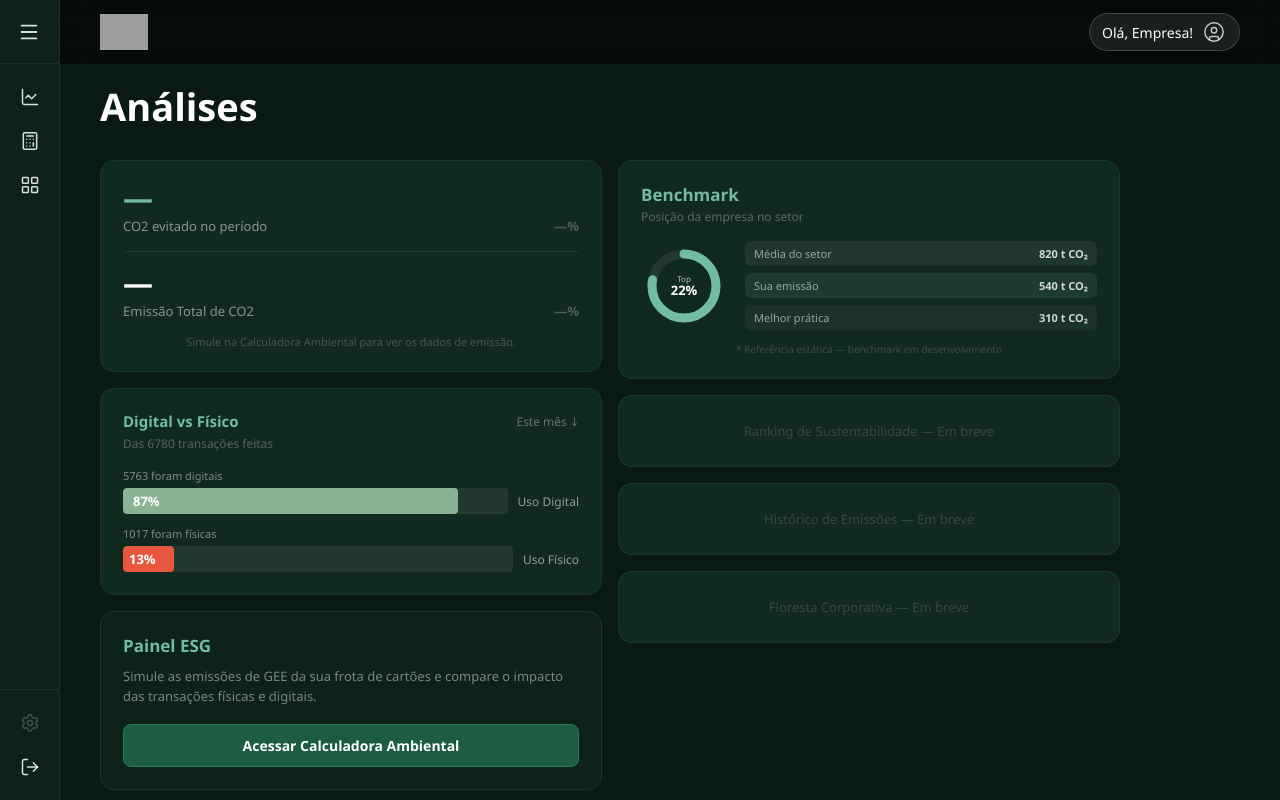
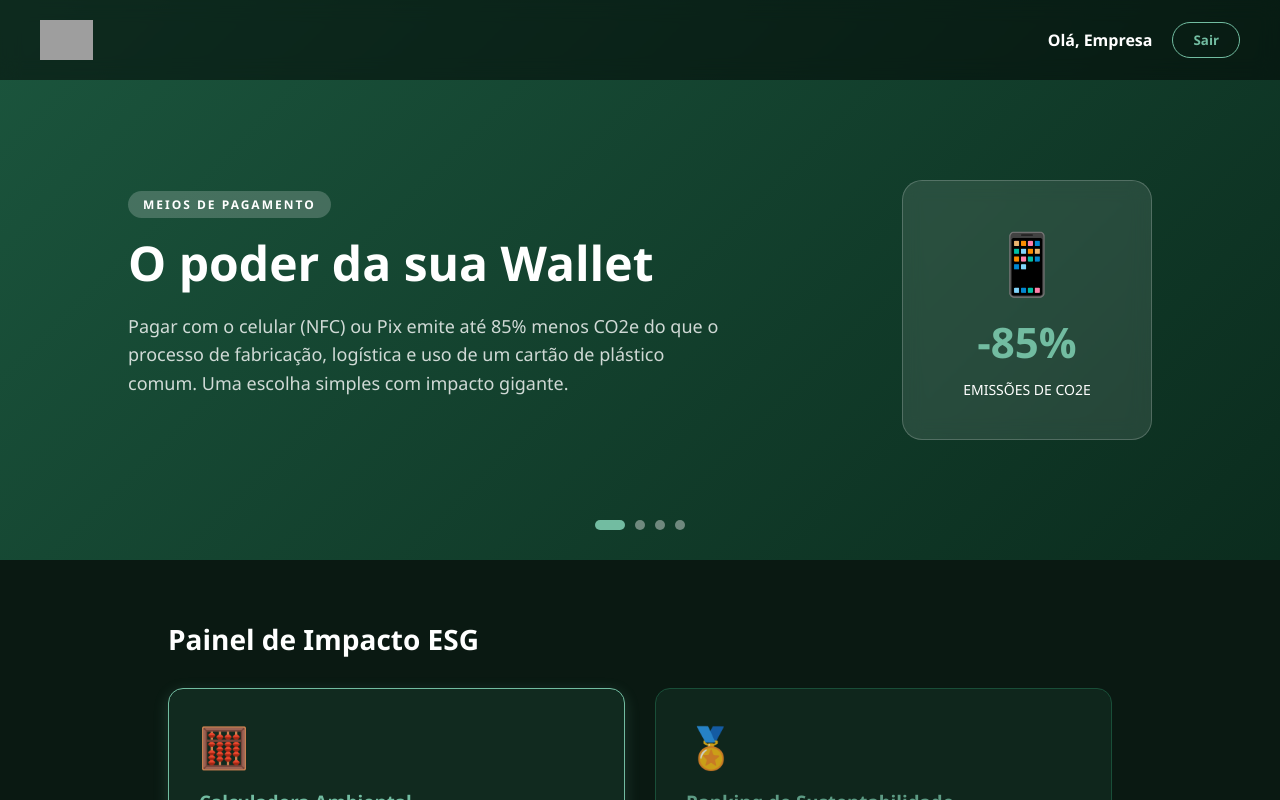
Before and after one commit to Lucascbayma/CICLE, a React (Create React App) app in the folder frontend/: page /empresa in a window 1280 px wide. Shown: the top 800 px of the page. Built offline with nearby package versions, Linux system fonts and the light colour scheme; grey boxes are pictures that could not be loaded.

Commit message:
Voltando tela de empresa antiga

```diff
--- a/frontend/src/Empresa.js
+++ b/frontend/src/Empresa.js
@@ -1,207 +1,138 @@
-import React from 'react';
+import React, { useState, useEffect } from 'react';
 import { useNavigate } from 'react-router-dom';
-import { UserCircle } from 'lucide-react';
 import './App.css';
 import logoImg from './cicle.png';
-import SidebarMenu from './SidebarMenu';
 
 function Empresa() {
     const navigate = useNavigate();
+    const [currentSlide, setCurrentSlide] = useState(0);
 
-    const R    = 32;
-    const circ = 2 * Math.PI * R;
-    const dash = circ * 0.78;
+    const slides = [
+        {
+            id: 1,
+            tag: "MEIOS DE PAGAMENTO",
+            title: "O poder da sua Wallet",
+            description: "Pagar com o celular (NFC) ou Pix emite até 85% menos CO2e do que o processo de fabricação, logística e uso de um cartão de plástico comum. Uma escolha simples com impacto gigante.",
+            metric: "-85%",
+            metricLabel: "Emissões de CO2e",
+            bgGradient: "linear-gradient(135deg, rgba(29, 92, 66, 0.9) 0%, rgba(11, 46, 31, 0.9) 100%)",
+            icon: "📱"
+        },
+        {
+            id: 2,
+            tag: "MOBILIDADE URBANA",
+            title: "Menos trânsito, mais respiro",
+            description: "Trocar o carro particular pelo transporte público ou bicicleta apenas duas vezes na semana pode economizar até 300 kg de carbono por ano. O planeta agradece.",
+            metric: "300 kg",
+            metricLabel: "Poupados por ano",
+            bgGradient: "linear-gradient(135deg, rgba(114, 188, 161, 0.9) 0%, rgba(29, 92, 66, 0.9) 100%)",
+            icon: "🚲"
+        },
+        {
+            id: 3,
+            tag: "CONSUMO CONSCIENTE",
+            title: "Faturas e Recibos Digitais",
+            description: "A cada 10 recibos de papel evitados, economizamos água, madeira e reduzimos emissões do transporte de correspondências. Ative suas notificações 100% digitais.",
+            metric: "100%",
+            metricLabel: "Sustentável",
+            bgGradient: "linear-gradient(135deg, rgba(126, 164, 136, 0.9) 0%, rgba(45, 84, 57, 0.9) 100%)",
+            icon: "🧾"
+        },
+        {
+            id: 4,
+            tag: "ALIMENTAÇÃO",
+            title: "Valorize o comércio local",
+            description: "Comprar alimentos produzidos perto de você reduz drasticamente as emissões causadas pelo transporte em caminhões e navios. Use seu benefício no bairro!",
+            metric: "-40%",
+            metricLabel: "Emissões logísticas",
+            bgGradient: "linear-gradient(135deg, rgba(46, 125, 93, 0.9) 0%, rgba(15, 61, 43, 0.9) 100%)",
+            icon: "🛒"
+        }
+    ];
 
-    const cardBase = {
-        backgroundColor: '#112a1f',
-        border: '1px solid #1a3828',
-        borderRadius: '14px',
-        padding: '22px',
-    };
+    useEffect(() => {
+        const timer = setInterval(() => {
+            setCurrentSlide((prev) => (prev === slides.length - 1 ? 0 : prev + 1));
+        }, 12000);
+        return () => clearInterval(timer);
+    }, [slides.length]);
 
     return (
-        <div style={{
-            backgroundColor: '#0a1912', minHeight: '100vh',
-            fontFamily: 'sans-serif', paddingLeft: '60px', boxSizing: 'border-box',
-        }}>
-            <SidebarMenu />
+        <div style={{ backgroundColor: '#0a1912', minHeight: '100vh', width: '100%', fontFamily: 'sans-serif' }}>
 
-            {/* Header fixo */}
-            <header style={{
-                display: 'flex', justifyContent: 'space-between', alignItems: 'center',
-                padding: '0 40px', height: '64px',
-                backgroundColor: 'rgba(0,0,0,0.5)', position: 'fixed',
-                left: '60px', right: 0, top: 0, zIndex: 100,
-                boxSizing: 'border-box', backdropFilter: 'blur(10px)',
-            }}>
-                <img src={logoImg} alt="Cicle Logo" style={{ height: '36px' }} />
-                <div style={{
-                    display: 'flex', alignItems: 'center', gap: '10px',
-                    backgroundColor: 'rgba(255,255,255,0.08)',
-                    border: '1px solid rgba(255,255,255,0.18)',
-                    borderRadius: '999px', padding: '7px 14px 7px 12px',
-                }}>
-                    <span style={{ color: 'white', fontSize: '14px', fontWeight: '500', whiteSpace: 'nowrap' }}>
-                        Olá, Empresa!
-                    </span>
-                    <UserCircle size={22} color="rgba(255,255,255,0.75)" strokeWidth={1.6} />
+            <header style={{ display: 'flex', justifyContent: 'space-between', alignItems: 'center', padding: '20px 40px', backgroundColor: 'rgba(0,0,0,0.5)', position: 'fixed', width: '100%', top: 0, zIndex: 100, boxSizing: 'border-box', backdropFilter: 'blur(10px)' }}>
+                <img src={logoImg} alt="Cicle Logo" style={{ height: '40px' }} />
+                <div style={{ display: 'flex', gap: '20px', alignItems: 'center' }}>
+                    <span style={{ color: 'white', fontWeight: 'bold' }}>Olá, Empresa</span>
+                    <button onClick={() => navigate('/')} style={{ background: 'transparent', border: '1px solid #72bca1', color: '#72bca1', padding: '8px 20px', borderRadius: '20px', cursor: 'pointer', fontWeight: 'bold' }}>Sair</button>
                 </div>
             </header>
 
-            {/* Conteúdo principal */}
-            <div style={{ padding: '80px 40px 60px', maxWidth: '1100px' }}>
-
-                <h1 style={{ color: 'white', fontSize: '38px', fontWeight: '800', margin: '0 0 28px 0' }}>
-                    Análises
-                </h1>
-
-                <div style={{ display: 'grid', gridTemplateColumns: '1fr 1fr', gap: '16px', alignItems: 'start' }}>
-
-                    {/* ── Coluna esquerda ── */}
-                    <div style={{ display: 'flex', flexDirection: 'column', gap: '16px' }}>
-
-                        {/* CO2 corporativo */}
-                        <div style={cardBase}>
-                            <div style={{ paddingBottom: '16px', marginBottom: '16px', borderBottom: '1px solid rgba(255,255,255,0.07)' }}>
-                                <div style={{ display: 'flex', justifyContent: 'space-between', alignItems: 'flex-end' }}>
-                                    <div>
-                                        <p style={{ color: '#72bca1', fontSize: '30px', fontWeight: '800', margin: 0, lineHeight: 1 }}>
-                                            —
-                                        </p>
-                                        <p style={{ color: 'rgba(255,255,255,0.5)', fontSize: '13px', margin: '4px 0 0' }}>
-                                            CO2 evitado no período
-                                        </p>
-                                    </div>
-                                    <span style={{ color: 'rgba(255,255,255,0.25)', fontSize: '13px', fontWeight: '700' }}>—%</span>
-                                </div>
-                            </div>
-                            <div style={{ display: 'flex', justifyContent: 'space-between', alignItems: 'flex-end' }}>
-                                <div>
-                                    <p style={{ color: 'white', fontSize: '30px', fontWeight: '800', margin: 0, lineHeight: 1 }}>
-                                        —
-                                    </p>
-                                    <p style={{ color: 'rgba(255,255,255,0.5)', fontSize: '13px', margin: '4px 0 0' }}>
-                                        Emissão Total de CO2
-                                    </p>
-                                </div>
-                                <span style={{ color: 'rgba(255,255,255,0.25)', fontSize: '13px', fontWeight: '700' }}>—%</span>
-                            </div>
-                            <p style={{ color: 'rgba(255,255,255,0.22)', fontSize: '11px', marginTop: '14px', marginBottom: 0, textAlign: 'center' }}>
-                                Simule na Calculadora Ambiental para ver os dados de emissão.
-                            </p>
-                        </div>
-
-                        {/* Digital vs Físico */}
-                        <div style={cardBase}>
-                            <div style={{ display: 'flex', justifyContent: 'space-between', alignItems: 'center', marginBottom: '4px' }}>
-                                <h3 style={{ color: '#72bca1', margin: 0, fontSize: '15px', fontWeight: '700' }}>Digital vs Físico</h3>
-                                <span style={{ color: 'rgba(255,255,255,0.35)', fontSize: '12px' }}>Este mês ↓</span>
-                            </div>
-                            <p style={{ color: 'rgba(255,255,255,0.28)', fontSize: '12px', margin: '0 0 16px' }}>
-                                Das 6780 transações feitas
-                            </p>
-
-                            <div style={{ marginBottom: '12px' }}>
-                                <p style={{ color: 'rgba(255,255,255,0.45)', fontSize: '11px', margin: '0 0 5px' }}>5763 foram digitais</p>
-                                <div style={{ display: 'flex', alignItems: 'center', gap: '10px' }}>
-                                    <div style={{ flex: 1, backgroundColor: 'rgba(255,255,255,0.07)', borderRadius: '4px', height: '26px', overflow: 'hidden' }}>
-                                        <div style={{ width: '87%', height: '100%', backgroundColor: '#8ab493', borderRadius: '4px', display: 'flex', alignItems: 'center', paddingLeft: '10px' }}>
-                                            <span style={{ color: 'white', fontWeight: '700', fontSize: '13px' }}>87%</span>
-                                        </div>
-                                    </div>
-                                    <span style={{ color: 'rgba(255,255,255,0.55)', fontSize: '12px', whiteSpace: 'nowrap' }}>Uso Digital</span>
-                                </div>
+            <section style={{ position: 'relative', height: '70vh', width: '100%', overflow: 'hidden', marginTop: '0' }}>
+                {slides.map((slide, index) => (
+                    <div
+                        key={slide.id}
+                        style={{ position: 'absolute', top: 0, left: 0, width: '100%', height: '100%', background: slide.bgGradient, opacity: index === currentSlide ? 1 : 0, transition: 'opacity 1s ease-in-out', display: 'flex', alignItems: 'center', justifyContent: 'center', padding: '0 10%', boxSizing: 'border-box' }}
+                    >
+                        <div style={{ display: 'flex', width: '100%', maxWidth: '1200px', justifyContent: 'space-between', alignItems: 'center', marginTop: '60px' }}>
+                            <div style={{ maxWidth: '600px' }}>
+                                <span style={{ backgroundColor: 'rgba(255,255,255,0.2)', color: '#fff', padding: '5px 15px', borderRadius: '20px', fontSize: '12px', fontWeight: 'bold', letterSpacing: '2px' }}>{slide.tag}</span>
+                                <h1 style={{ color: 'white', fontSize: '48px', margin: '20px 0', lineHeight: '1.2' }}>{slide.title}</h1>
+                                <p style={{ color: 'rgba(255,255,255,0.8)', fontSize: '18px', lineHeight: '1.6', marginBottom: '30px' }}>{slide.description}</p>
                             </div>
 
-                            <div>
-                                <p style={{ color: 'rgba(255,255,255,0.45)', fontSize: '11px', margin: '0 0 5px' }}>1017 foram físicas</p>
-                                <div style={{ display: 'flex', alignItems: 'center', gap: '10px' }}>
-                                    <div style={{ flex: 1, backgroundColor: 'rgba(255,255,255,0.07)', borderRadius: '4px', height: '26px', overflow: 'hidden' }}>
-                                        <div style={{ width: '13%', height: '100%', backgroundColor: '#e75740', borderRadius: '4px', display: 'flex', alignItems: 'center', paddingLeft: '6px' }}>
-                                            <span style={{ color: 'white', fontWeight: '700', fontSize: '13px' }}>13%</span>
-                                        </div>
-                                    </div>
-                                    <span style={{ color: 'rgba(255,255,255,0.55)', fontSize: '12px', whiteSpace: 'nowrap' }}>Uso Físico</span>
-                                </div>
+                            <div style={{ backgroundColor: 'rgba(255,255,255,0.1)', border: '1px solid rgba(255,255,255,0.2)', padding: '40px', borderRadius: '20px', textAlign: 'center', width: '250px', backdropFilter: 'blur(10px)' }}>
+                                <div style={{ fontSize: '60px', marginBottom: '10px' }}>{slide.icon}</div>
+                                <h2 style={{ color: '#72bca1', fontSize: '42px', margin: '0' }}>{slide.metric}</h2>
+                                <p style={{ color: 'white', margin: '10px 0 0 0', fontSize: '14px', textTransform: 'uppercase' }}>{slide.metricLabel}</p>
                             </div>
                         </div>
+                    </div>
+                ))}
 
-                        {/* Painel ESG — CTA para calculadora */}
-                        <div style={{ ...cardBase, backgroundColor: '#0d2218' }}>
-                            <h3 style={{ color: '#72bca1', margin: '0 0 10px', fontSize: '17px', fontWeight: '700' }}>
-                                Painel ESG
-                            </h3>
-                            <p style={{ color: 'rgba(255,255,255,0.45)', fontSize: '13px', margin: '0 0 18px', lineHeight: '1.5' }}>
-                                Simule as emissões de GEE da sua frota de cartões e compare o impacto das transações físicas e digitais.
-                            </p>
-                            <button
-                                onClick={() => navigate('/calculadora')}
-                                style={{
-                                    width: '100%', padding: '11px', borderRadius: '8px',
-                                    backgroundColor: '#1d5c42', border: '1px solid #2a7a57',
-                                    color: 'white', fontSize: '14px', fontWeight: '600',
-                                    cursor: 'pointer', transition: 'background 0.15s',
-                                }}
-                                onMouseEnter={e => e.currentTarget.style.backgroundColor = '#256b4e'}
-                                onMouseLeave={e => e.currentTarget.style.backgroundColor = '#1d5c42'}
-                            >
-                                Acessar Calculadora Ambiental
-                            </button>
-                        </div>
+                <div style={{ position: 'absolute', bottom: '30px', width: '100%', display: 'flex', justifyContent: 'center', gap: '10px' }}>
+                    {slides.map((_, index) => (
+                        <div
+                            key={index}
+                            onClick={() => setCurrentSlide(index)}
+                            style={{ width: index === currentSlide ? '30px' : '10px', height: '10px', backgroundColor: index === currentSlide ? '#72bca1' : 'rgba(255,255,255,0.4)', borderRadius: '5px', cursor: 'pointer', transition: 'all 0.3s ease' }}
+                        />
+                    ))}
+                </div>
+            </section>
 
+            <section style={{ padding: '60px 10%', maxWidth: '1200px', margin: '0 auto' }}>
+                <h2 style={{ color: 'white', fontSize: '28px', marginBottom: '30px' }}>Painel de Impacto ESG</h2>
+
+                <div style={{ display: 'grid', gridTemplateColumns: 'repeat(2, 1fr)', gap: '30px' }}>
+
+                    <div onClick={() => navigate('/calculadora')} style={{ backgroundColor: '#112a1f', padding: '30px', borderRadius: '15px', border: '1px solid #72bca1', cursor: 'pointer', transition: 'transform 0.2s', boxShadow: '0 4px 15px rgba(114, 188, 161, 0.2)' }}>
+                        <div style={{ fontSize: '40px', marginBottom: '15px' }}>🧮</div>
+                        <h3 style={{ color: '#72bca1', margin: '0 0 10px 0' }}>Calculadora Ambiental</h3>
+                        <p style={{ color: 'rgba(255,255,255,0.7)', margin: 0, lineHeight: '1.5' }}>Simule as emissões de GEE da sua frota de cartões e compare o impacto das transações físicas e digitais.</p>
                     </div>
 
-                    {/* ── Coluna direita ── */}
-                    <div style={{ display: 'flex', flexDirection: 'column', gap: '16px' }}>
+                    <div style={{ backgroundColor: '#112a1f', padding: '30px', borderRadius: '15px', border: '1px solid #1d5c42', opacity: '0.8' }}>
+                        <div style={{ fontSize: '40px', marginBottom: '15px' }}>🏅</div>
+                        <h3 style={{ color: '#72bca1', margin: '0 0 10px 0' }}>Ranking de Sustentabilidade</h3>
+                        <p style={{ color: 'rgba(255,255,255,0.7)', margin: 0, lineHeight: '1.5' }}>Compare a performance ESG da sua empresa com outras do mesmo setor em nossa rede.</p>
+                    </div>
 
-                        {/* Benchmark empresarial */}
-                        <div style={cardBase}>
-                            <div style={{ marginBottom: '16px' }}>
-                                <h3 style={{ color: '#72bca1', margin: '0 0 2px', fontSize: '17px', fontWeight: '700' }}>Benchmark</h3>
-                                <p style={{ color: 'rgba(255,255,255,0.3)', fontSize: '12px', margin: 0 }}>Posição da empresa no setor</p>
-                            </div>
+                    <div style={{ backgroundColor: '#112a1f', padding: '30px', borderRadius: '15px', border: '1px solid #1d5c42', opacity: '0.8' }}>
+                        <div style={{ fontSize: '40px', marginBottom: '15px' }}>📈</div>
+                        <h3 style={{ color: '#72bca1', margin: '0 0 10px 0' }}>Histórico e Evolução</h3>
+                        <p style={{ color: 'rgba(255,255,255,0.7)', margin: 0, lineHeight: '1.5' }}>Analise os gráficos dos seus resultados passados e acompanhe a melhoria contínua da sua pegada de carbono.</p>
+                    </div>
 
-                            <div style={{ display: 'flex', alignItems: 'center', gap: '18px' }}>
-                                <svg width="86" height="86" viewBox="0 0 86 86" style={{ flexShrink: 0 }}>
-                                    <circle cx="43" cy="43" r={R} fill="none" stroke="rgba(255,255,255,0.07)" strokeWidth="9" />
-                                    <circle cx="43" cy="43" r={R} fill="none" stroke="#72bca1" strokeWidth="9"
-                                        strokeDasharray={`${dash} ${circ}`}
-                                        strokeLinecap="round"
-                                        transform="rotate(-90 43 43)" />
-                                    <text x="43" y="39" textAnchor="middle" fill="white" fontSize="8" fontWeight="500" opacity="0.7">Top</text>
-                                    <text x="43" y="52" textAnchor="middle" fill="white" fontSize="13" fontWeight="800">22%</text>
-                                </svg>
-
-                                <div style={{ flex: 1, display: 'flex', flexDirection: 'column', gap: '7px' }}>
-                                    {[
-                                        { label: 'Média do setor',  value: '820 t CO₂', bg: 'rgba(255,255,255,0.06)' },
-                                        { label: 'Sua emissão',     value: '540 t CO₂', bg: 'rgba(114,188,161,0.12)' },
-                                        { label: 'Melhor prática',  value: '310 t CO₂', bg: 'rgba(255,255,255,0.04)' },
-                                    ].map(row => (
-                                        <div key={row.label} style={{ display: 'flex', justifyContent: 'space-between', alignItems: 'center', backgroundColor: row.bg, borderRadius: '6px', padding: '5px 9px' }}>
-                                            <span style={{ color: 'rgba(255,255,255,0.55)', fontSize: '11px' }}>{row.label}</span>
-                                            <span style={{ color: 'rgba(255,255,255,0.8)', fontSize: '11px', fontWeight: '600' }}>{row.value}</span>
-                                        </div>
-                                    ))}
-                                </div>
-                            </div>
-
-                            <p style={{ color: 'rgba(255,255,255,0.18)', fontSize: '10px', marginTop: '12px', marginBottom: 0, textAlign: 'center' }}>
-                                * Referência estática — benchmark em desenvolvimento
-                            </p>
-                        </div>
-
-                        {/* Placeholders */}
-                        {['Ranking de Sustentabilidade', 'Histórico de Emissões', 'Floresta Corporativa'].map(label => (
-                            <div key={label} style={{ ...cardBase, minHeight: '72px', display: 'flex', alignItems: 'center', justifyContent: 'center', border: '1px solid rgba(255,255,255,0.06)' }}>
-                                <span style={{ color: 'rgba(255,255,255,0.15)', fontSize: '13px' }}>{label} — Em breve</span>
-                            </div>
-                        ))}
-
+                    <div style={{ backgroundColor: '#112a1f', padding: '30px', borderRadius: '15px', border: '1px solid #1d5c42', opacity: '0.8' }}>
+                        <div style={{ fontSize: '40px', marginBottom: '15px' }}>🌳</div>
+                        <h3 style={{ color: '#72bca1', margin: '0 0 10px 0' }}>Floresta Corporativa</h3>
+                        <p style={{ color: 'rgba(255,255,255,0.7)', margin: 0, lineHeight: '1.5' }}>Visualize o volume total de árvores preservadas em decorrência da sua economia de carbono.</p>
                     </div>
 
                 </div>
-            </div>
+            </section>
+
         </div>
     );
 }
```
